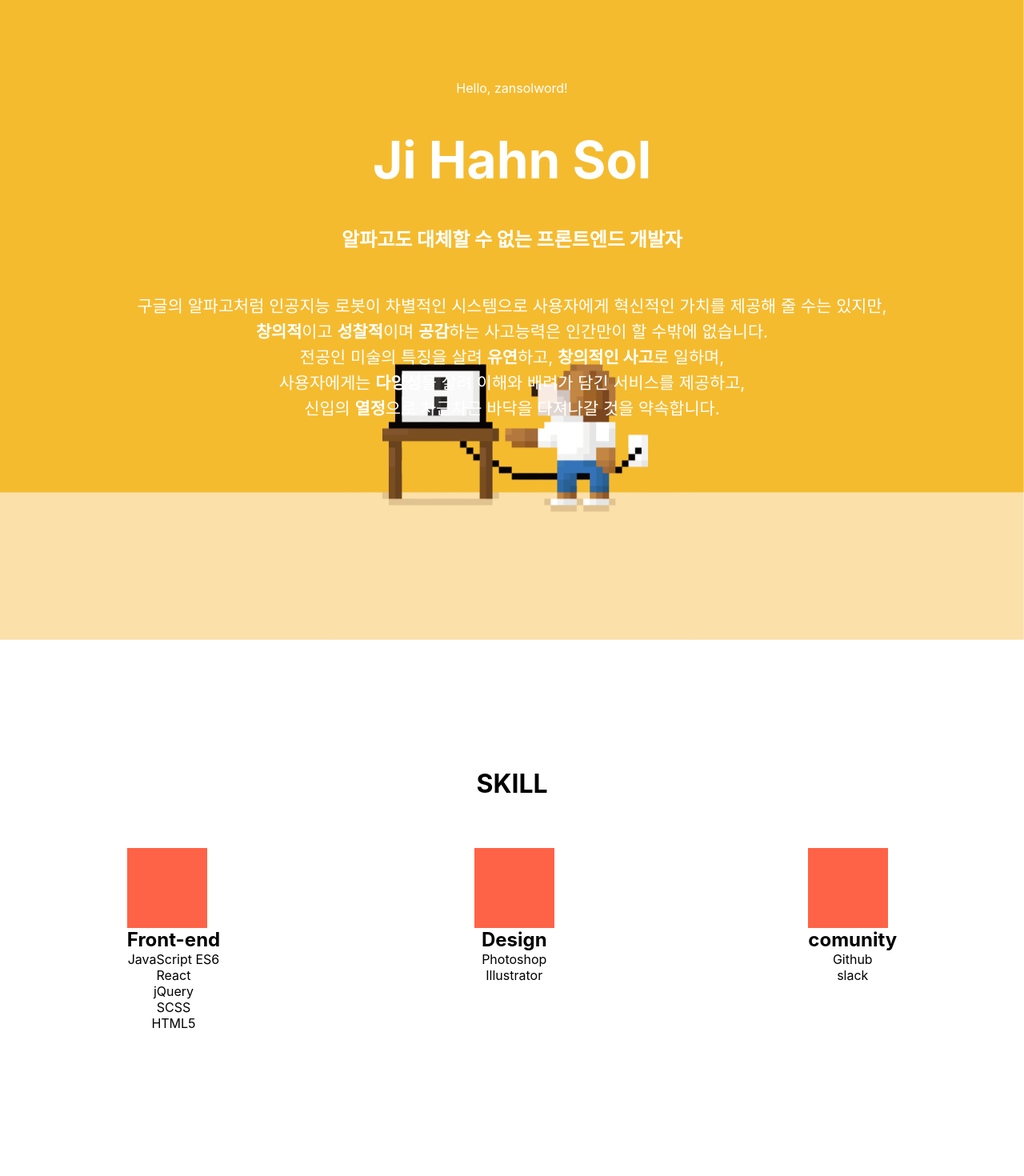
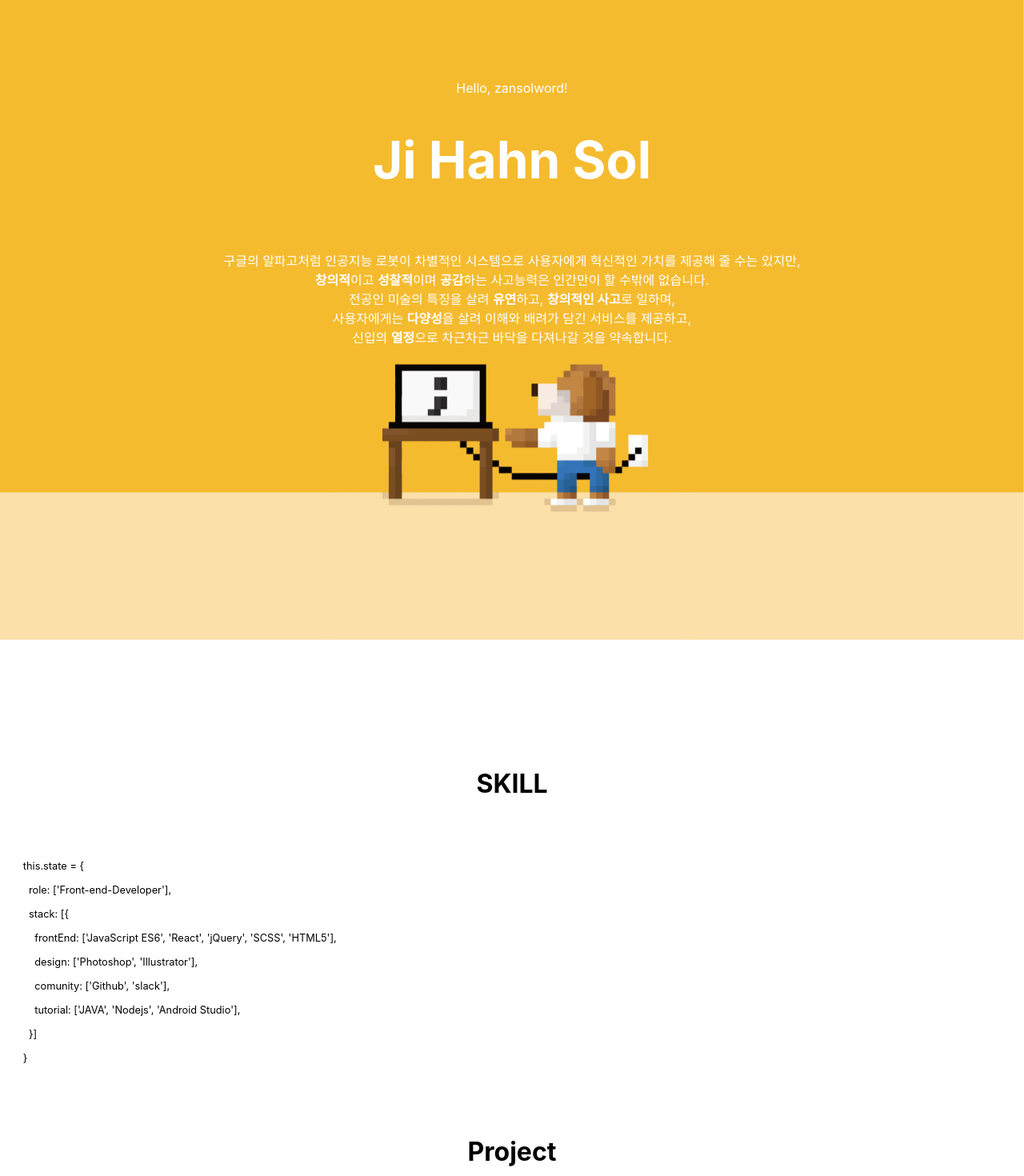
Before and after one commit to jyansol/resume, a React (Create React App) app: page / in a window 1280 px wide. Shown: the top 1470 px of the page at 80% size. Built offline with nearby package versions, Linux system fonts and the light colour scheme.

Commit message:
[FIX] skill component 구조 수정

```diff
--- a/src/components/Skill.js
+++ b/src/components/Skill.js
@@ -7,14 +7,35 @@ export default class Skill extends Component {
     frontend: ['JavaScript ES6', 'React', 'jQuery', 'SCSS', 'HTML5'],
     design: ['Photoshop', 'Illustrator'],
     comunity: ['Github', 'slack'],
+    tutorial: ['JAVA', 'Nodejs', 'Android Studio'],
   };
 
   render() {
-    const { frontend, design, comunity } = this.props;
+    const { frontend, design, comunity, tutorial } = this.props;
+    const text = `
+        this.state = {\n
+          role: ['Front-end-Developer'],\n
+          stack: [{\n
+            frontEnd: ['JavaScript ES6', 'React', 'jQuery', 'SCSS', 'HTML5'],\n
+            design: ['Photoshop', 'Illustrator'],\n
+            comunity: ['Github', 'slack'],\n
+            tutorial: ['JAVA', 'Nodejs', 'Android Studio'],\n
+          }]\n
+        }\n
+      `;
     return (
       <>
         <h1 className="Skill_title">SKILL</h1>
-        <div className="Skill">
+        <div className="Skill_code">
+          {text.split('\n').map((t) => (
+            <span>
+              {t}
+              <br />
+            </span>
+          ))}
+        </div>
+
+        {/* <div className="Skill">
           <div className="Skill_div frontend">
             <h2>Front-end</h2>
             {frontend.map((i) => (
@@ -28,12 +49,18 @@ export default class Skill extends Component {
             ))}
           </div>
           <div className="Skill_div comunity">
-            <h2>comunity</h2>
+            <h2>Comunity</h2>
             {comunity.map((i) => (
               <li>{i}</li>
             ))}
           </div>
-        </div>
+          <div className="Skill_div tutorial">
+            <h2>Tutorial</h2>
+            {tutorial.map((i) => (
+              <li>{i}</li>
+            ))}
+          </div>
+        </div> */}
       </>
     );
   }
--- a/src/components/Who.js
+++ b/src/components/Who.js
@@ -7,7 +7,6 @@ export default class Who extends Component {
         <div className="main">
           <span>Hello, zansolword!</span>
           <h1 className="main_name">Ji Hahn Sol</h1>
-          <h2>알파고도 대체할 수 없는 프론트엔드 개발자</h2>
           <p className="main_contents">
             <br />
             구글의 알파고처럼 인공지능 로봇이 차별적인 시스템으로 사용자에게 혁신적인 가치를 제공해 줄 수는 있지만,
--- a/src/components/_common.scss
+++ b/src/components/_common.scss
@@ -20,9 +20,9 @@ h1 {
     font-size: 4rem;
   }
   &_contents {
-    margin-top: 20px;
-    line-height: 2rem;
-    font-size: 1.3rem;
+    margin-top: 10px;
+    line-height: 1.5rem;
+    font-size: 1rem;
   }
 }
 
--- a/src/components/_skill.scss
+++ b/src/components/_skill.scss
@@ -1,17 +1,9 @@
 @import './common';
 
-.Skill_title {
-  // line-height: 10rem;
-}
 .Skill {
-  height: 50vh;
-  display: flex;
-  justify-content: space-around;
-  &_div::before {
-    content: '';
-    display: block;
-    width: 100px;
-    height: 100px;
-    background-color: tomato;
+  &_code {
+    font-size: 0.8rem;
+    text-align: left;
+    white-space: pre;
   }
 }
```
Also changed, not shown: src/components/DetailView.js (added, +11 -0 lines).
